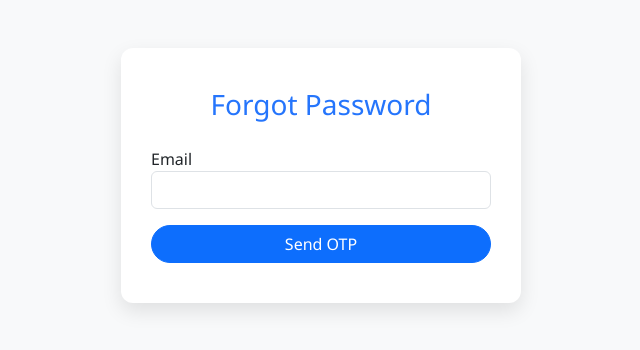
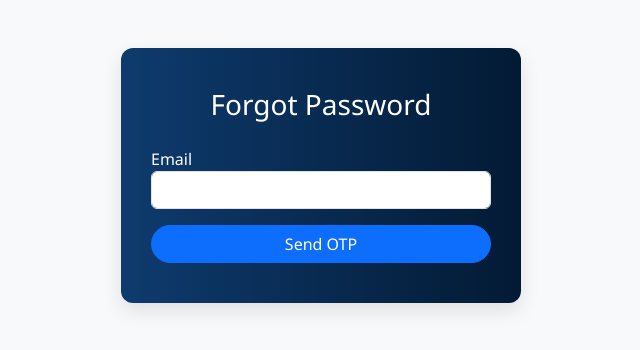
Before and after one commit to salman-faris00/blearnexamportal, a Django app: page /forgot_password/ in a window 1280 px wide. Shown: the part 86-436 px from the top of the page, without its empty margins (319-959 px from the left). Run offline with Django 5.2, Linux system fonts and the light colour scheme.

```diff
--- a/blearn_app/templates/forgot_password.html
+++ b/blearn_app/templates/forgot_password.html
@@ -23,7 +23,8 @@
         }
 
         .forgot-container {
-            background: white;
+            background: linear-gradient(to right, #0e3b6e, #031a34);
+            color: white;
             padding: 40px 30px;
             border-radius: 12px;
             box-shadow: 0 8px 20px rgba(0, 0, 0, 0.1);
@@ -33,7 +34,7 @@
         }
 
         h3 {
-            color: #2575fc;
+            color: white;
             margin-bottom: 25px;
             text-align: center;
         }
--- a/blearn_app/templates/reset_password.html
+++ b/blearn_app/templates/reset_password.html
@@ -23,7 +23,8 @@
         }
 
         .reset-container {
-            background: #ffffff;
+            background: #14142a;
+            color: white;
             padding: 40px 30px;
             border-radius: 12px;
             box-shadow: 0 8px 20px rgba(0, 0, 0, 0.1);
@@ -33,7 +34,7 @@
         }
 
         h3 {
-            color: #2575fc;
+            color: white;
             margin-bottom: 25px;
             text-align: center;
         }
```
